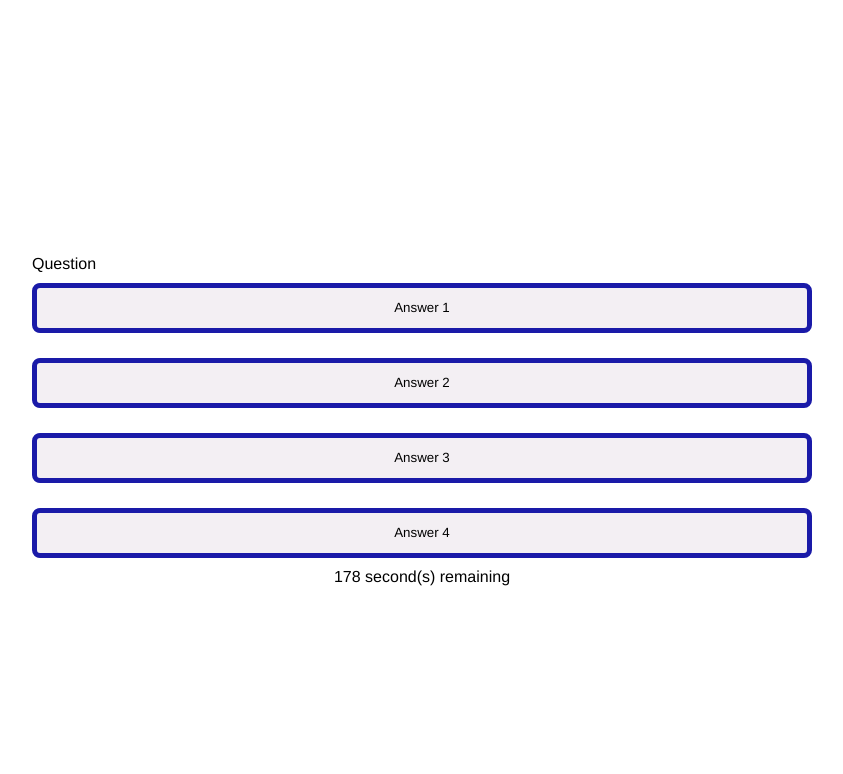
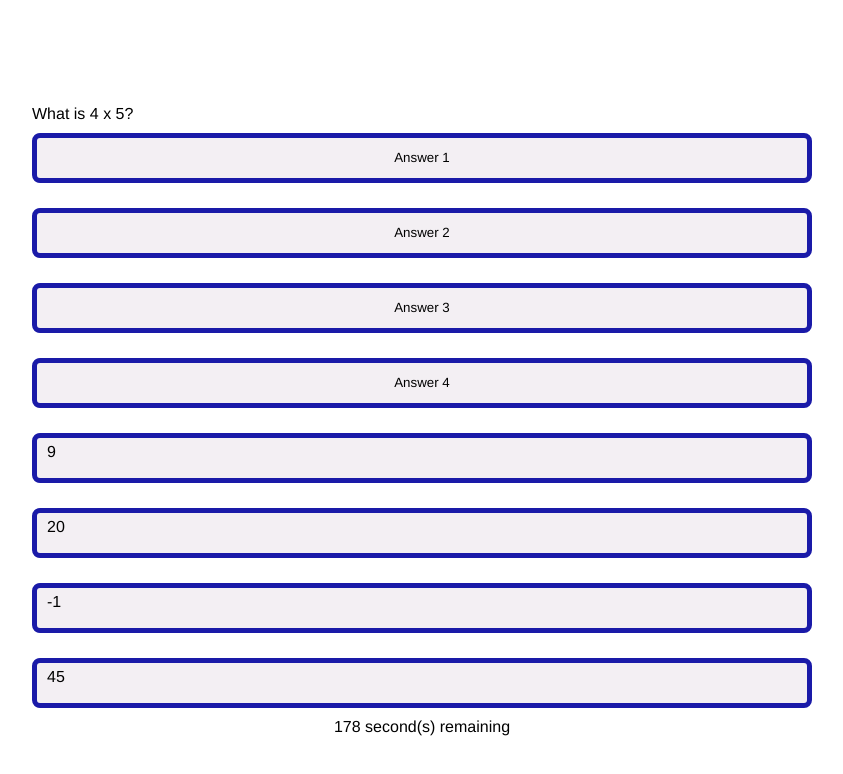
Before and after one commit to elliotpark410/Code-Quiz, a plain HTML site: page index.html in a window 1280 px wide. Both pictures are taken after a click on the button "Start". Shown: the whole page, without its empty margins (218-1061 px from the left). Drawn offline with Linux system fonts and the light colour scheme.

Commit message:
add questions and answers key

```diff
--- a/script.js
+++ b/script.js
@@ -8,11 +8,19 @@ const questionResponseElement = document.querySelectorAll('.question-response');
 var timeElement = document.querySelector('.time');
 var secondsLeft = 180;
 
+
+var currentQuestionIndex;
+const questionElement = document.getElementById('question');
+const answerButtonsElement = document.getElementById('answer-buttons');
+
+
 function startGame() {
     console.log('started game');
     startButton.classList.add('hide');
     questionContainerElement.classList.remove('hide');
+    currentQuestionIndex = 0;
     setTime();
+    setNextQuestion();
 }
 
 
@@ -32,26 +40,50 @@ function setTime() {
 
 
 function setNextQuestion() {
+    showQuestion(questions[currentQuestionIndex]);
+}
+
+function showQuestion(question) {
+    questionElement.innerText = question.question;
+    question.answers.forEach(answer => {
+        const answerButton = document.createElement('answerButton');
+        answerButton.innerText = answer.text;
+        answerButton.classList.add('button');
+        if (answer.correct) {
+            answerButton.dataset.correct = answer.correct
+        }
+        startButton.addEventListener('click', selectAnswer)
+        answerButtonsElement.appendChild(answerButton);
+    })
+}
+
+function selectAnswer(e) {
 
 }
 
-function selectAnswer() {
 
-}
+
 
 function scoreBoard() {
 
 }
 
-;
+
 const questions = [
     {
-        question: 'What is 2 + 2',
+        question: 'What is 2 + 2?',
         answers: [
             {text: '4', correct: true},
             {text: '22', correct: false},
             {text: '8', correct: false},
             {text: '0', correct: false}
+        ],
+        question: 'What is 4 x 5?',
+        answers: [
+            {text: '9', correct: false},
+            {text: '20', correct: true},
+            {text: '-1', correct: false},
+            {text: '45', correct: false}
         ]
     }
 ]
--- a/style.css
+++ b/style.css
@@ -26,7 +26,7 @@ body {
     margin: 10px 0;
 }
 
-.button, .start-bttn {
+.button, .start-bttn, .next-bttn {
     border: 3px solid rgb(26, 26, 168);
     border-width: 5px;
     background-color: rgb(243, 239, 243);
@@ -41,11 +41,11 @@ p {
     text-align: center;
 }
 
-.button:hover, .start-bttn:hover {
+.button:hover, .start-bttn:hover, .next-bttn:hover {
     border-color: rgb(97, 97, 248);
 }
 
-.start-bttn {
+.start-bttn, .next-bttn {
     width: 300px;
     margin: 20px 0;
     text-align: center;
```
